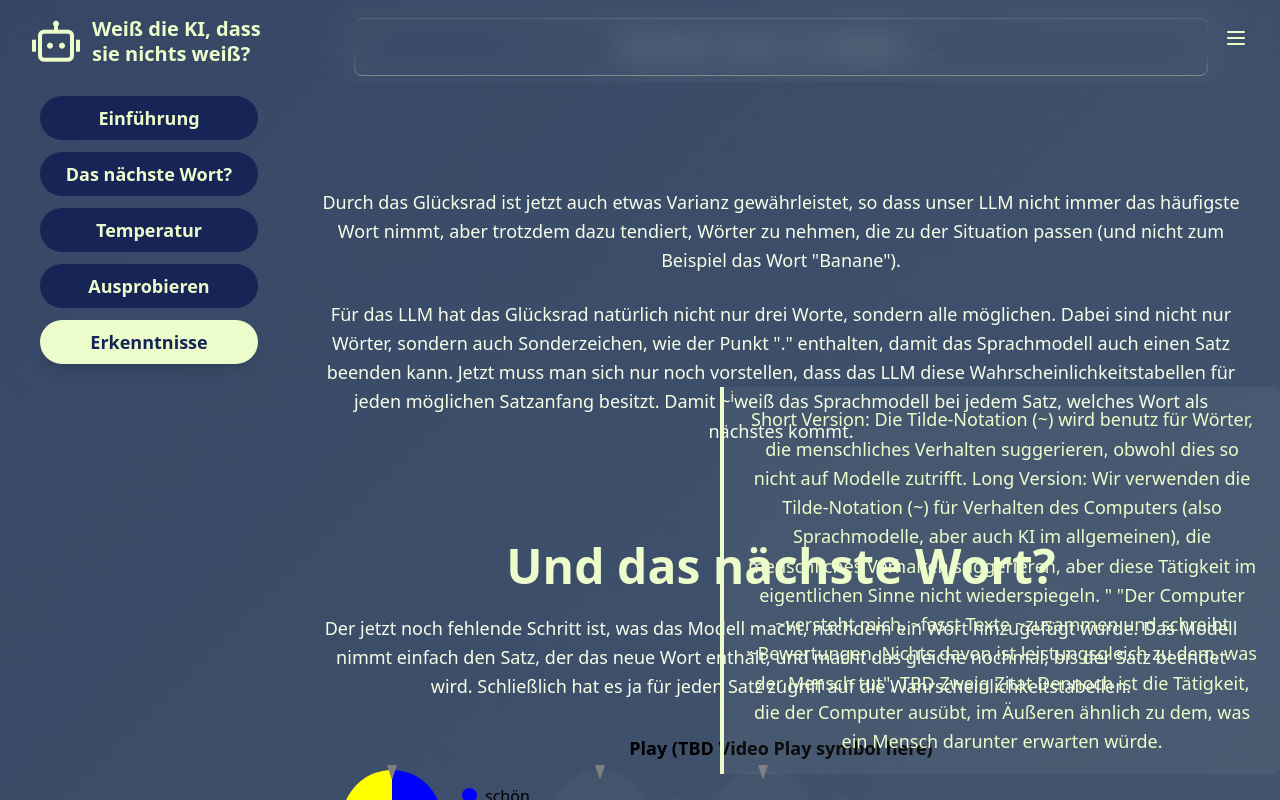
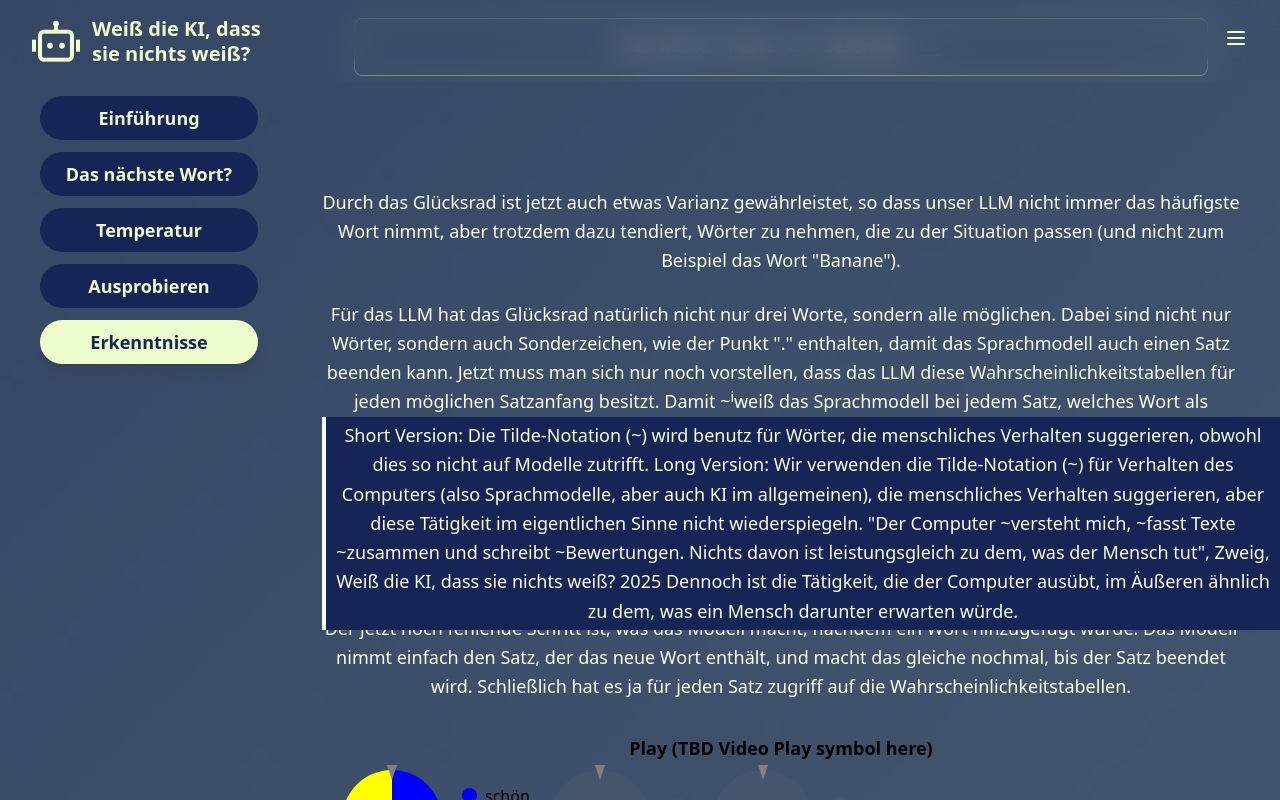
Before and after one commit to TNattermann/weiss-die-ki-dass-sie-nichts-weiss-frontend, a React (Vite) app: page /temperature in a window 1280 px wide. In both pictures the pointer is over the element 727 px from the left and 1964 px from the top of the page. Shown: the part 1563-2363 px from the top of the page. Built offline with nearby package versions, Linux system fonts and the light colour scheme.

Commit message:
Tilde upgedated

```diff
--- a/src/components/Tilde.tsx
+++ b/src/components/Tilde.tsx
@@ -2,24 +2,22 @@
 
 export default function Tilde(){
 
+    const tildetext = `Short Version: Die Tilde-Notation (~) wird benutz  für Wörter,
+    die menschliches Verhalten suggerieren, obwohl dies so nicht auf Modelle zutrifft.
+
+    Long Version: Wir verwenden die Tilde-Notation (~) für Verhalten des Computers
+    (also Sprachmodelle, aber auch KI im allgemeinen), die menschliches Verhalten suggerieren,
+    aber diese Tätigkeit im eigentlichen Sinne nicht wiederspiegeln.
+    "Der Computer ~versteht mich, ~fasst Texte ~zusammen und
+     schreibt ~Bewertungen.
+    Nichts davon ist leistungsgleich zu dem, was der Mensch tut", Zweig, Weiß die KI, dass sie nichts weiß? 2025
+    Dennoch ist die Tätigkeit, die der Computer ausübt, im Äußeren ähnlich zu dem,
+    was ein Mensch darunter erwarten würde.`;
+
     return(
 
-        <span className="hover">
-            <span className="bg-primary/5 border-l-4 text-primary p-6 rounded-r-lg mb-6 text-textMedium font-medium">
-                Short Version: Die Tilde-Notation (~) wird benutz  für Wörter,
-                die menschliches Verhalten suggerieren, obwohl dies so nicht auf Modelle zutrifft.
+        <span data-tooltip={tildetext}>~<sup>i</sup></span>
 
-                Long Version: Wir verwenden die Tilde-Notation (~) für Verhalten des Computers
-                (also Sprachmodelle, aber auch KI im allgemeinen), die menschliches Verhalten suggerieren,
-                aber diese Tätigkeit im eigentlichen Sinne nicht wiederspiegeln. "
-                "Der Computer ~versteht mich, ~fasst Texte ~zusammen und
-                 schreibt ~Bewertungen.
-                Nichts davon ist leistungsgleich zu dem, was der Mensch tut", TBD Zweig Zitat
-                Dennoch ist die Tätigkeit, die der Computer ausübt, im Äußeren ähnlich zu dem,
-                was ein Mensch darunter erwarten würde.
-            </span>
-        ~<sup>i</sup>
-        </span>
 
     );
 
--- a/src/index.css
+++ b/src/index.css
@@ -135,25 +135,16 @@ button:disabled {
   }
 }
 
-.hover span {
-  display: none;
-}
-.hover:hover span {
+
+
+[data-tooltip]:hover::after {
+  display: block;
   position: absolute;
-  display: inline;
-  margin: 0 0;
-  height: auto;
-  width: auto;
-  padding: 1em;
-  z-index: 2;
-}
-.hover:hover span span {
-  position: relative;
-  margin: auto;
-  height: auto;
-  width: auto;
-  border: none;
-  padding: 0;
+  content: attr(data-tooltip);
+  border-left-style: var(--tw-border-style);
+  border-left-width: 4px;
+  background-color: var(--color-primary-container);
+  padding: .25em;
 }
 
 .loading-spinner {
```
